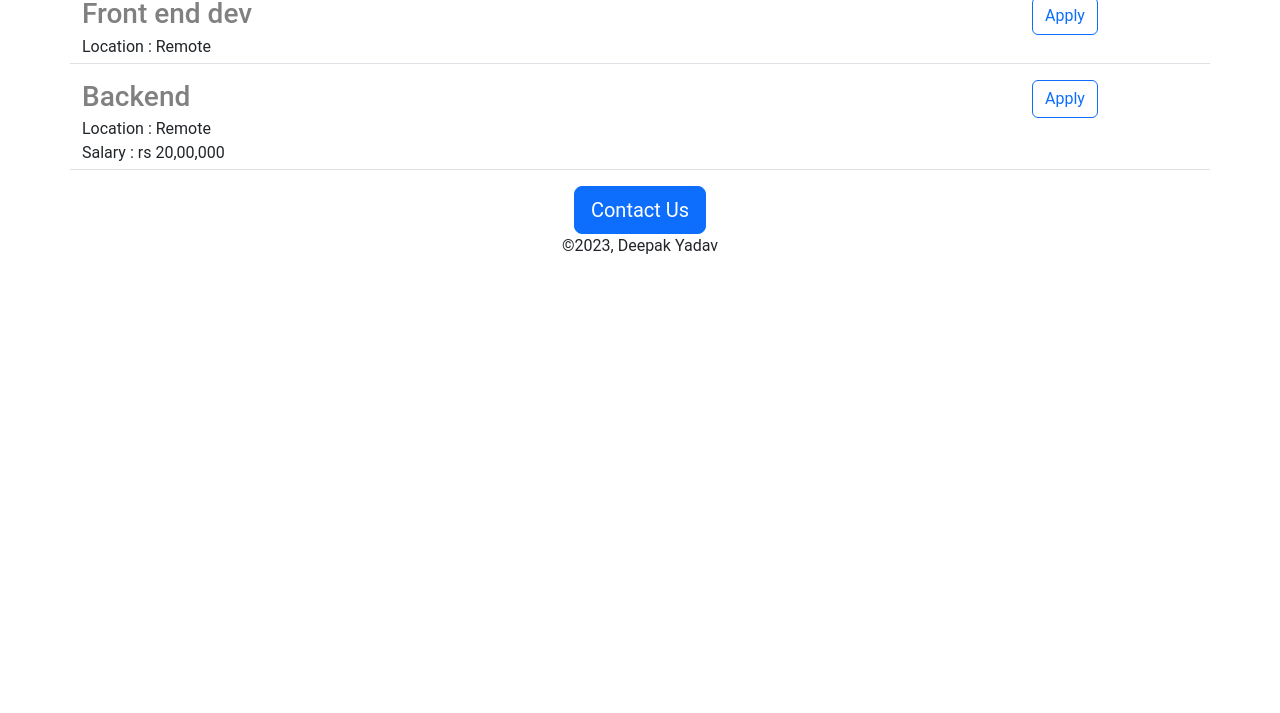
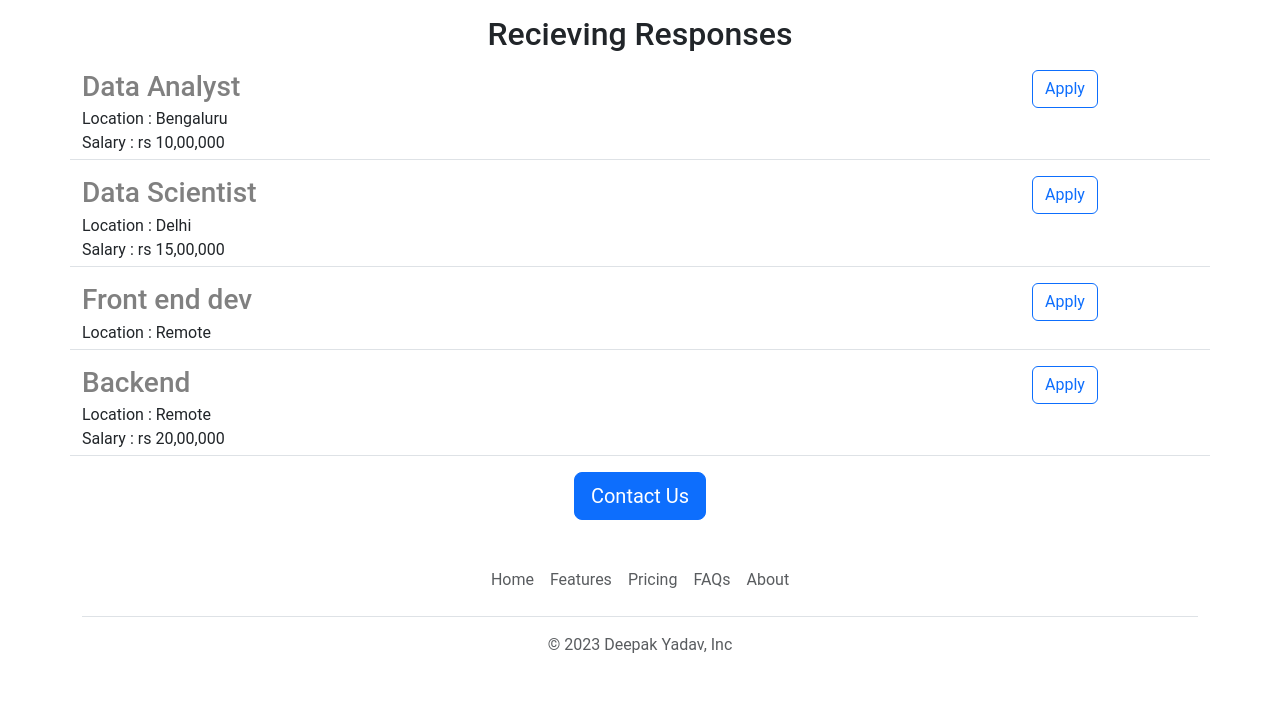
Before and after one commit to Deepak6204/learning-flask, a Flask app: page / in a window 1280 px wide. Shown: the part 839-1552 px from the top of the page. Before the commit the page ends 1093 px from the top, so only its background shows below. Run offline with Flask 3, Linux system fonts and the light colour scheme.

Commit message:
did some major modifications

```diff
--- /dev/null
+++ b/templates/footer.html
@@ -0,0 +1,12 @@
+<div class="container">
+    <footer class="py-3 my-4">
+      <ul class="nav justify-content-center border-bottom pb-3 mb-3">
+        <li class="nav-item"><a href="#" class="nav-link px-2 text-body-secondary">Home</a></li>
+        <li class="nav-item"><a href="#" class="nav-link px-2 text-body-secondary">Features</a></li>
+        <li class="nav-item"><a href="#" class="nav-link px-2 text-body-secondary">Pricing</a></li>
+        <li class="nav-item"><a href="#" class="nav-link px-2 text-body-secondary">FAQs</a></li>
+        <li class="nav-item"><a href="#" class="nav-link px-2 text-body-secondary">About</a></li>
+      </ul>
+      <p class="text-center text-body-secondary">&copy; 2023 Deepak Yadav, Inc</p>
+    </footer>
+  </div>
--- /dev/null
+++ b/templates/header.html
@@ -0,0 +1,8 @@
+<nav class="navbar shadow-sm sticky-top bg-white">
+  <div class="container-fluid">
+    <a class="navbar-brand" href="#">
+      <img src="/static/bootstrap-logo.svg" alt="Logo" width="30" height="24" class="d-inline-block align-text-top">
+      Deepak
+    </a>
+  </div>
+</nav>
--- a/templates/home.html
+++ b/templates/home.html
@@ -12,29 +12,45 @@
 
 <body>
 
+    {% include 'header.html' %}
+
     <div class="container">
         <h1>Deepak Yadav</h1>
         <img id="image" src="../static/hero.jpg" alt="" class="img-fluid">
         <h2>About Deepak Yadav</h2>
-        <p class="lead">Lorem ipsum dolor, sit amet consectetur adipisicing elit. Dolore dignissimos debitis sapiente
-            facere perspiciatis repellat ullam doloribus quae tenetur ex. Aut quia qui maiores quod hic aperiam nemo
-            minus laudantium temporibus deleniti. Non sunt enim architecto quae deleniti consectetur blanditiis quis
-            culpa iste accusantium. Accusamus ratione magni corrupti iure repellendus.</p>
+        <div class="row" style="margin-bottom: 16px;">
+            <div class="col-md-6">
+                <p class="lead">Lorem ipsum dolor, sit amet consectetur adipisicing elit. Dolore dignissimos
+                    debitis
+                    sapiente
+                    facere perspiciatis repellat ullam doloribus quae tenetur ex. Aut quia qui maiores quod hic aperiam
+                    nemo
+                    minus laudantium temporibus deleniti. Non sunt enim architecto quae deleniti consectetur blanditiis
+                    quis
+                    culpa iste accusantium. Accusamus ratione magni corrupti iure repellendus.
+                </p>
+            </div>
+            <div class="col-md-6 d-none d-md-block">
+                <img src="/static/people.jpg" height="320px" alt="">
+            </div>
+
+        </div>
 
         <h2>Recieving Responses</h2>
         <p>
             {% for job in jobs%}
-                {% include 'jobitem.html'%}
+            {% include 'jobitem.html'%}
             {% endfor %}
         </p>
 
         <div class="text-center">
-            <button class="btn btn-primary btn-lg ">Contact Us</button>
-            <p>&copy;2023, Deepak Yadav</p>
+            <a href="mailto:work.deepak04@gmail.com?subject=Question about responses" class="btn btn-primary btn-lg ">Contact Us</a>
         </div>
 
     </div>
 
+    {%include 'footer.html'%}
+
 </body>
 
 </html>
--- a/templates/jobitem.html
+++ b/templates/jobitem.html
@@ -7,7 +7,7 @@
             {%endif%}
         </div>
         <div class="col-2">
-            <button type="button" class="btn btn-outline-primary">Apply</button>
+            <a href="mailto:work.deepak04@gmail.com?subject=Application for {{job['title']}}" type="button" class="btn btn-outline-primary">Apply</a>
         </div>
 
 </div>
```
Also changed, not shown: static/bootstrap-logo.svg (added), 1 other file.
